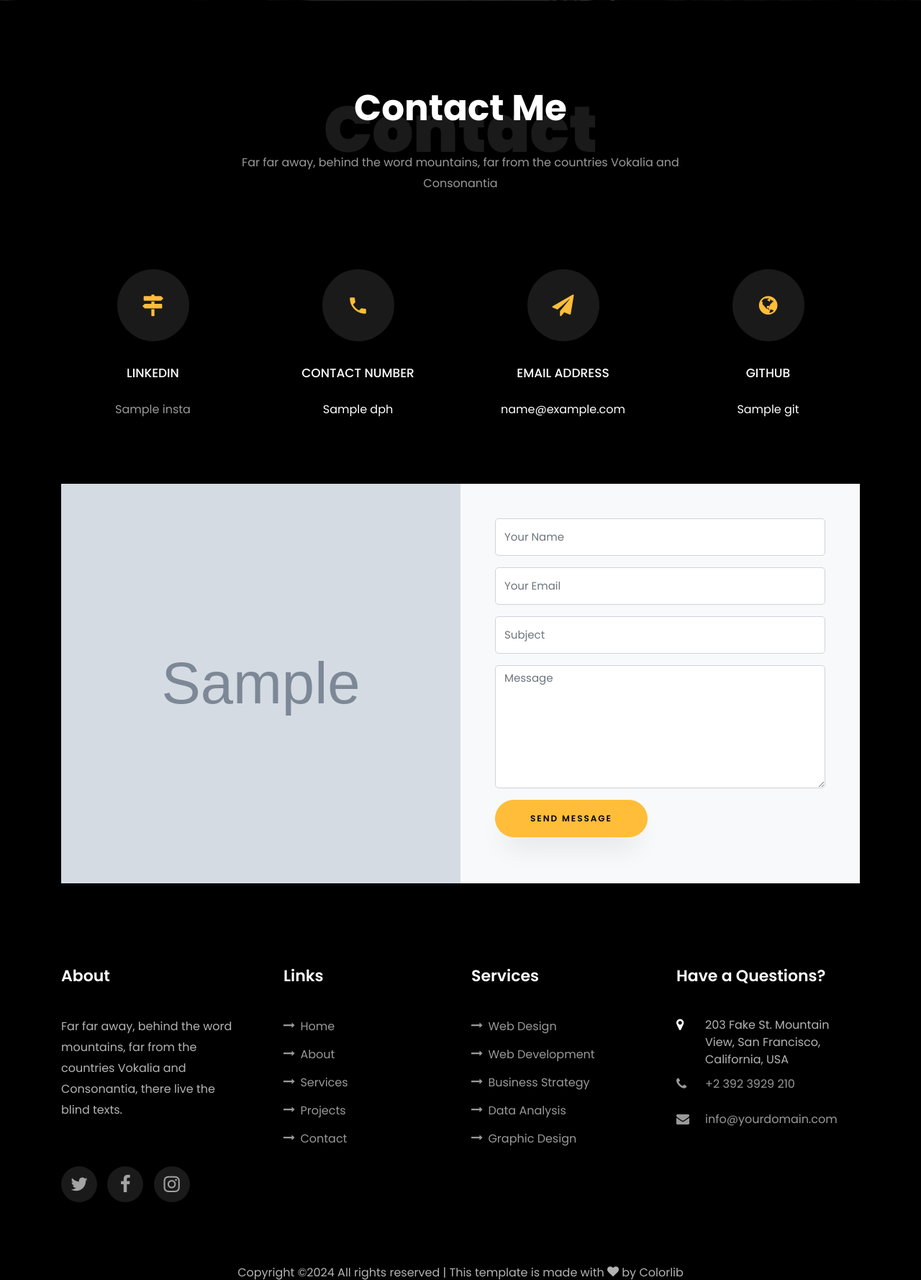
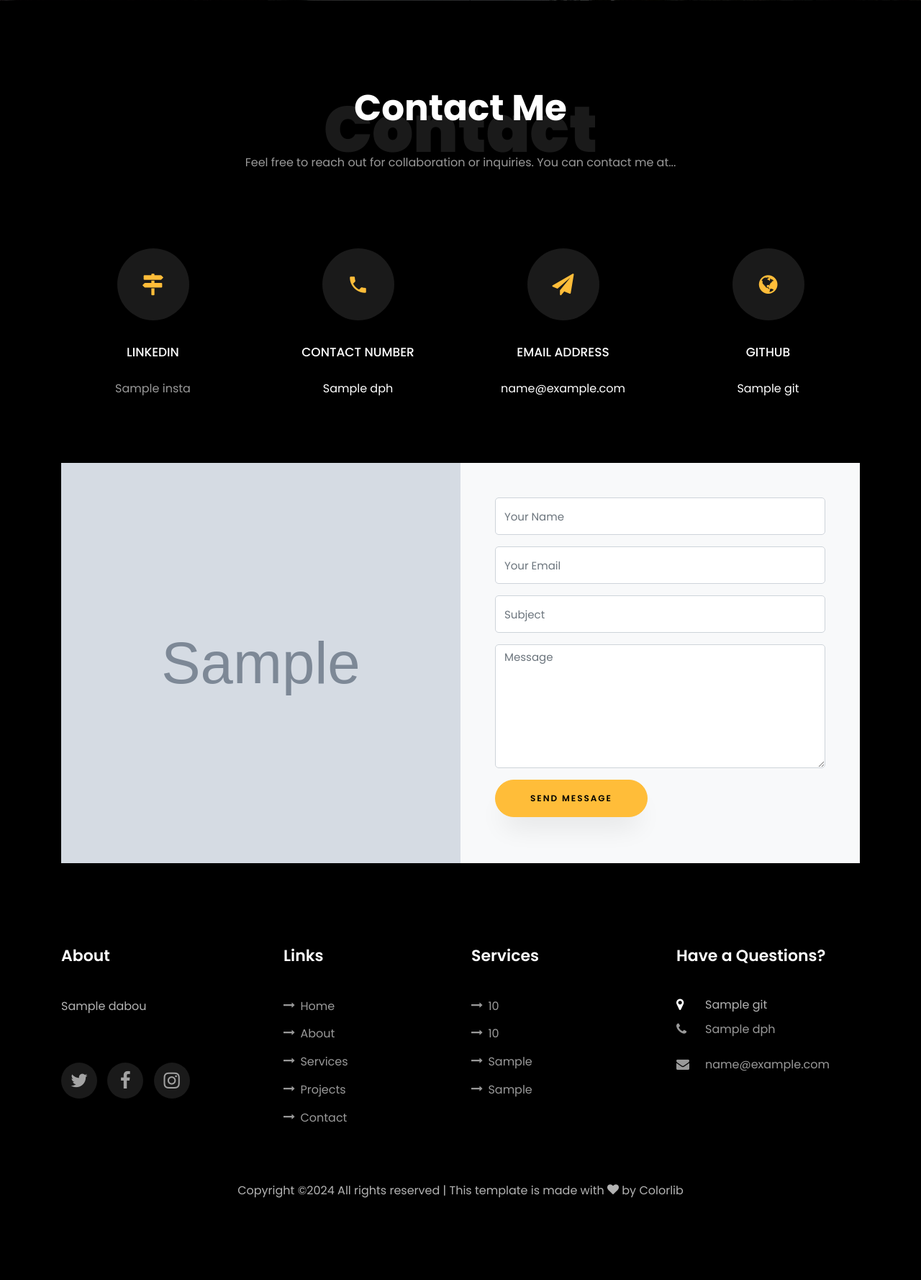
Before and after one commit to Japneet08/portfolio-website, a Flask app: template templates/Design5.html in a window 1280 px wide. Shown: the part 3287-5065 px from the top of the page at 72% size. After the commit the page ends 4951 px from the top, so only its background shows below. Run offline with Flask 3, Linux system fonts and the light colour scheme; the template is opened without the code that fills it: most values are stand-ins (such as "Sample title", 1, 10 or a date in 2020); grey boxes marked "Sample" are stand-in pictures; some libraries are stand-ins or nearby versions; some web fonts are replaced.

Commit message:
changes in design 5 template

```diff
--- a/templates/Design2.html
+++ b/templates/Design2.html
@@ -287,4 +287,3 @@
 
 </body>
 </html>
-lorem70
--- a/templates/Design5.html
+++ b/templates/Design5.html
@@ -62,7 +62,7 @@
 	      	<div class="overlay"></div>
 	        <div class="container">
 	          <div class="row d-md-flex no-gutters slider-text align-items-end justify-content-end" data-scrollax-parent="true">
-	          	<div class="one-third js-fullheight order-md-last img" style="background-image:url(/static/assets/Design5/images/bg_1.png);">
+	          	<div class="one-third js-fullheight order-md-last img" style="background-image:url(/static/assets/Design5/images/img_1.png); border-radius:50%;">
 	          		<div class="overlay"></div>
 	          	</div>
 		          <div class="one-forth d-flex  align-items-center ftco-animate" data-scrollax=" properties: { translateY: '70%' }">
@@ -81,13 +81,13 @@
 	      	<div class="overlay"></div>
 	        <div class="container">
 	          <div class="row d-flex no-gutters slider-text align-items-end justify-content-end" data-scrollax-parent="true">
-	          	<div class="one-third js-fullheight order-md-last img" style="background-image:url(/static/assets/Design5/images/bg_2.png);">
+	          	<div class="one-third js-fullheight order-md-last img" style="background-image:url(/static/assets/Design5/images/img_4.png); border-radius:50%">
 	          		<div class="overlay"></div>
 	          	</div>
 		          <div class="one-forth d-flex align-items-center ftco-animate" data-scrollax=" properties: { translateY: '70%' }">
 		          	<div class="text">
 		          		<span class="subheading">Hello!</span>
-			            <h1 class="mb-4 mt-3">I'm a <span>web designer</span> based in India</h1>
+			            <h1 class="mb-4 mt-3">I'm a <span>{{ds2}}</span> based in India</h1>
 			            <p><a href="#about-section" class="btn btn-primary py-3 px-4">ABOUT me</a> <a href="#skills-section" class="btn btn-white btn-outline-white py-3 px-4">My skills</a></p>
 		            </div>
 		          </div>
@@ -314,7 +314,7 @@
           <div class="col-md-7 heading-section text-center ftco-animate">
             <h1 class="big big-2">Contact</h1>
             <h2 class="mb-4">Contact Me</h2>
-            <p>Far far away, behind the word mountains, far from the countries Vokalia and Consonantia</p>
+            <p>Feel free to reach out for collaboration or inquiries. You can contact me at...</p>
           </div>
         </div>
 
@@ -393,7 +393,7 @@
           <div class="col-md">
             <div class="ftco-footer-widget mb-4">
               <h2 class="ftco-heading-2">About</h2>
-              <p>Far far away, behind the word mountains, far from the countries Vokalia and Consonantia, there live the blind texts.</p>
+              <p>{{dabou}}</p>
               <ul class="ftco-footer-social list-unstyled float-md-left float-lft mt-5">
                 <li class="ftco-animate"><a href="#"><span class="icon-twitter"></span></a></li>
                 <li class="ftco-animate"><a href="#"><span class="icon-facebook"></span></a></li>
@@ -417,11 +417,11 @@
              <div class="ftco-footer-widget mb-4">
               <h2 class="ftco-heading-2">Services</h2>
               <ul class="list-unstyled">
-                <li><a href="#"><span class="icon-long-arrow-right mr-2"></span>Web Design</a></li>
-                <li><a href="#"><span class="icon-long-arrow-right mr-2"></span>Web Development</a></li>
-                <li><a href="#"><span class="icon-long-arrow-right mr-2"></span>Business Strategy</a></li>
-                <li><a href="#"><span class="icon-long-arrow-right mr-2"></span>Data Analysis</a></li>
-                <li><a href="#"><span class="icon-long-arrow-right mr-2"></span>Graphic Design</a></li>
+                <li><a href="#"><span class="icon-long-arrow-right mr-2"></span>{{s1}}</a></li>
+                <li><a href="#"><span class="icon-long-arrow-right mr-2"></span>{{s2}}</a></li>
+                <li><a href="#"><span class="icon-long-arrow-right mr-2"></span>{{s3}}</a></li>
+                <li><a href="#"><span class="icon-long-arrow-right mr-2"></span>{{s4}}</a></li>
+                <!-- <li><a href="#"><span class="icon-long-arrow-right mr-2"></span>Graphic Design</a></li> -->
               </ul>
             </div>
           </div>
@@ -430,9 +430,9 @@
             	<h2 class="ftco-heading-2">Have a Questions?</h2>
             	<div class="block-23 mb-3">
 	              <ul>
-	                <li><span class="icon icon-map-marker"></span><span class="text">203 Fake St. Mountain View, San Francisco, California, USA</span></li>
-	                <li><a href="#"><span class="icon icon-phone"></span><span class="text">+2 392 3929 210</span></a></li>
-	                <li><a href="#"><span class="icon icon-envelope"></span><span class="text">info@yourdomain.com</span></a></li>
+	                <li><span class="icon icon-map-marker"></span><span class="text">{{git}}</span></li>
+	                <li><a href="#"><span class="icon icon-phone"></span><span class="text">{{dph}}</span></a></li>
+	                <li><a href="#"><span class="icon icon-envelope"></span><span class="text">{{demail}}</span></a></li>
 	              </ul>
 	            </div>
             </div>
```
Also changed, not shown: static/assets/Design5/images/img_1.png (added), 1 other file.
